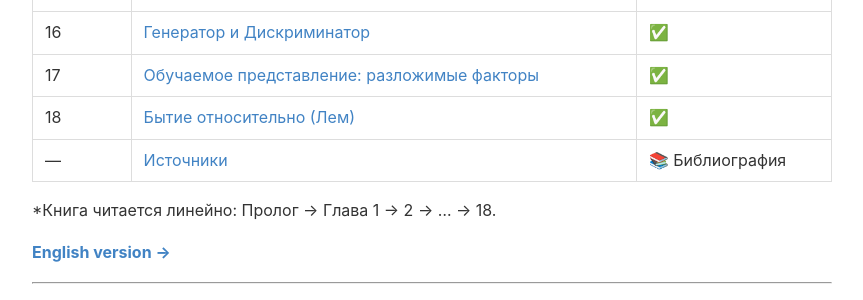
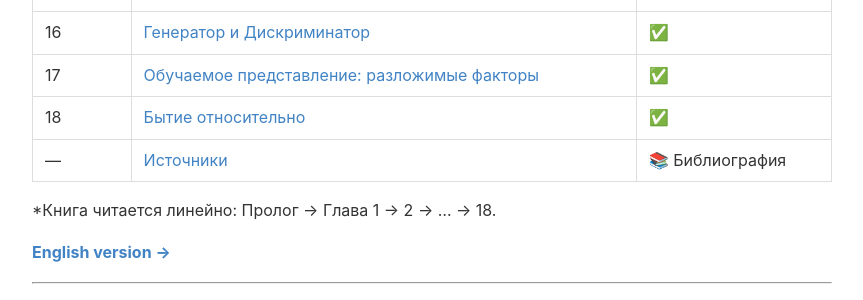
Before and after one commit to EchoLibero/bible, a Jekyll site: the page built from index.md, in a window 1280 px wide. Shown: the part 996-1296 px from the top of the page, without its empty margins (208-1071 px from the left). Built offline with Jekyll 4.4.1, drawn with Linux system fonts in a browser that asks for light colours.

Commit message:
[S338] Бытие относительно: убран технический (Лем) из заголовка оглавления

```diff
--- a/index.md
+++ b/index.md
@@ -29,7 +29,7 @@ title: Странная Петля
 | 15 | [Фаза минус](chapter-15/) | ✅ |
 | 16 | [Генератор и Дискриминатор](chapter-16/) | ✅ |
 | 17 | [Обучаемое представление: разложимые факторы](chapter-17/) | ✅ |
-| 18 | [Бытие относительно (Лем)](chapter-19/) | ✅ |
+| 18 | [Бытие относительно](chapter-19/) | ✅ |
 | — | [Источники](sources/) | 📚 Библиография |
 
 *Книга читается линейно: Пролог → Глава 1 → 2 → ... → 18.
```
